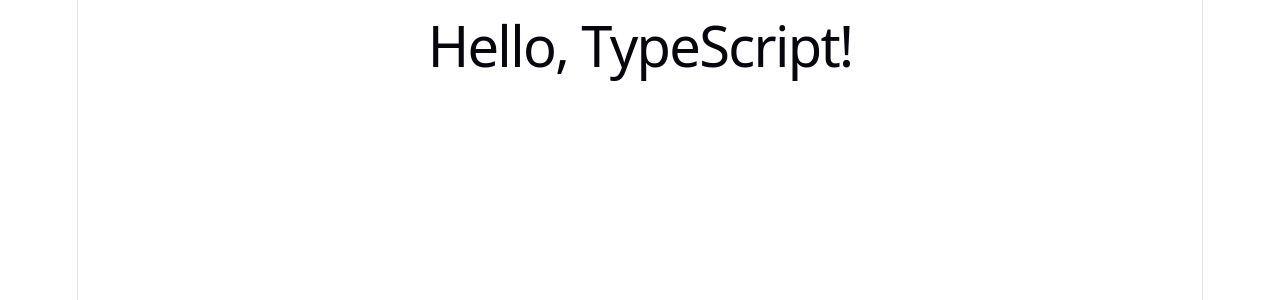
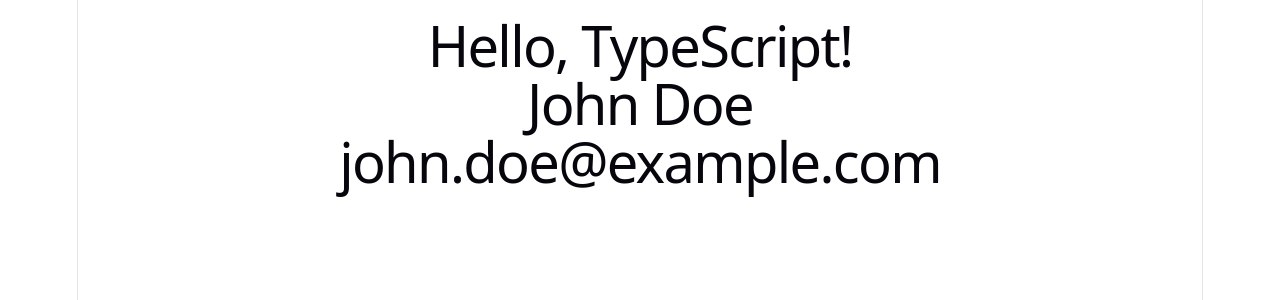
Before and after one commit to jaejoonoh/test_mobile_2026, a React (Vite) app in the folder setting-up-typescript/: page / in a window 1280 px wide. Shown: the top 300 px of the page. Built offline with nearby package versions, Linux system fonts and the light colour scheme.

Commit message:
User Card 추가

```diff
--- a/setting-up-typescript/src/App.tsx
+++ b/setting-up-typescript/src/App.tsx
@@ -1,9 +1,11 @@
 import Greeting from './Greeting';
+import UserCard from './UserCard';
 
 function App() {
   return (
     <div>
       <Greeting name="TypeScript" />
+      <UserCard user={{ name: 'John Doe', email: 'john.doe@example.com' }} />
     </div>
   );
 }
--- /dev/null
+++ b/setting-up-typescript/src/UserCard.tsx
@@ -0,0 +1,17 @@
+type UserProps = {
+    user: {
+        name: string;
+        email: string;
+    }
+}
+
+const UserCard = ({ user }: UserProps) => {
+    return (
+        <div>
+            <h1>{user.name}</h1>
+            <h1>{user.email}</h1>
+        </div>
+    );
+};
+
+export default UserCard;
```
